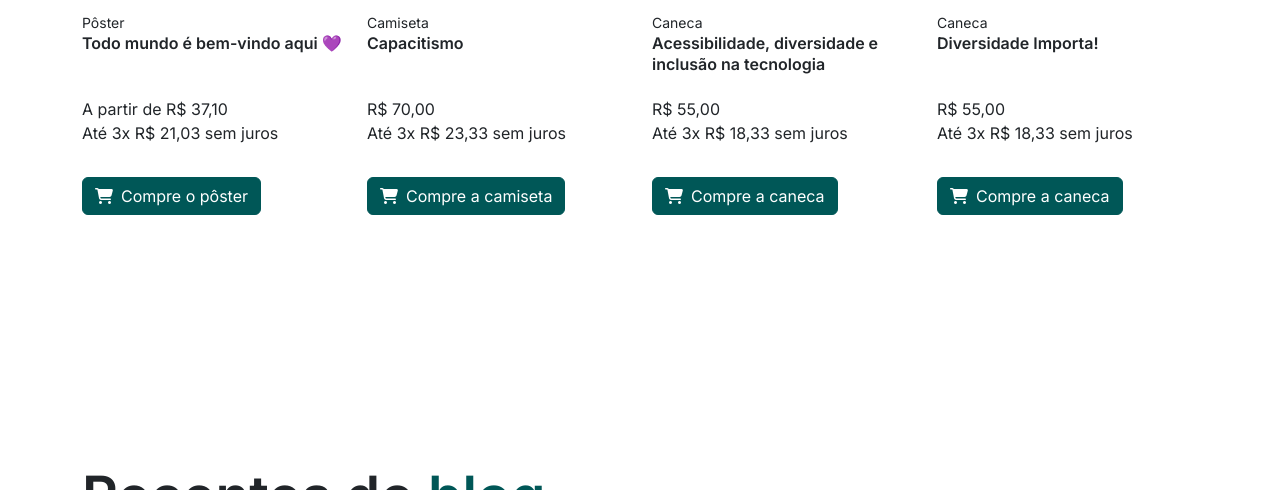
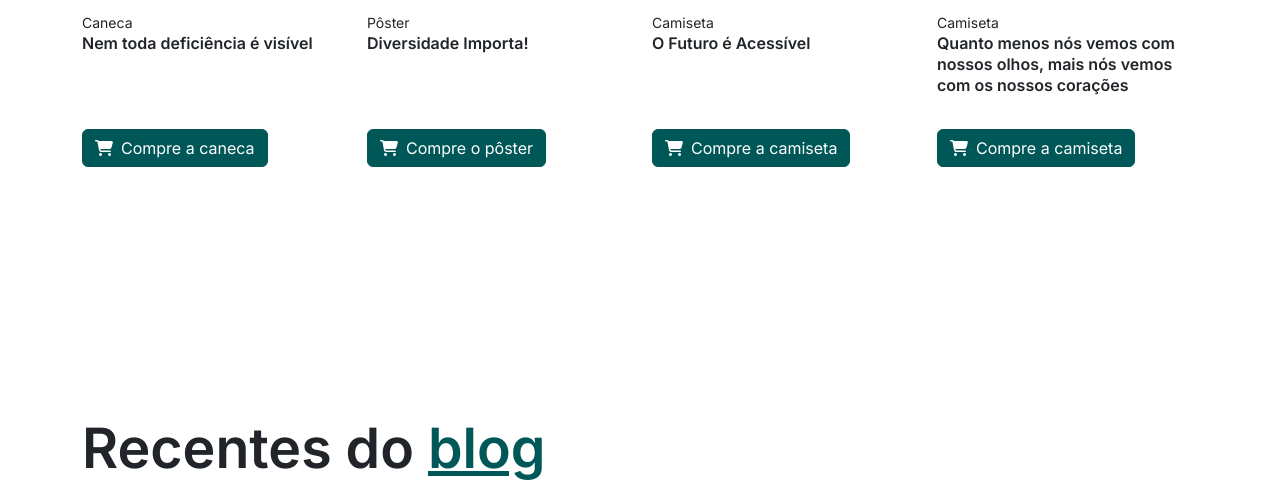
Before and after one commit to wagnerbeethoven/fa_jekyll-theme, a Jekyll site: the page built from index.html, in a window 1280 px wide and 900 px high, scrolled down 3425 px, cut to the strip 246-736 px from the top of the window. Built offline with Jekyll 4.4.1, drawn with Linux system fonts in a browser that asks for light colours; nearby versions of some CDN libraries; comment, search, counter and statistics services are not loaded.

Commit message:
Atualiza itens da loja com novos produtos, remove informações desnecessárias e corrige links e imagens

```diff
--- a/_data/loja.yml
+++ b/_data/loja.yml
@@ -1,69 +1,112 @@
 itens:
-# bottons
+# Bottons
   - titulo: 'Eu sou uma pessoa defensora da acessibilidade'
     tipo: Kit de Bottons
-    valor: 'R$ 21,00'
-    condicao: 'Até 3x R$ 7,00 sem juros'
     link: 'https://umapenca.com/focoacessivel/bottons/eu-sou-uma-pessoa-defensora-da-acessibilidade-243466.html'
-    foto: 'https://umapenca.imgix.net/243466/6638e96a-782f-42d9-be2c-2ef297acd148.jpg?auto=compress,format&q=65&w=425&h=600&fit=crop&crop=top'
-    alt: a
+    foto: 'https://umapenca.imgix.net/243466/96cc2076-628e-4150-a9b7-1bc48e3d5c56.jpg'
     artigo: o
 
-# camisetas
+  - titulo: 'Acabem com o Capacitismo, Agora!'
+    tipo: Kit de Bottons
+    link: 'https://umapenca.com/focoacessivel/bottons/acabem-com-o-capacitismo-agora-269409.htmll'
+    foto: 'https://umapenca.imgix.net/269409/6ae566a7-9c14-4f58-be87-59df1889293c.jpg'
+    artigo: o
+
+# Imãs
+  - titulo: 'Acabe com o capacitismo'
+    tipo: Kit de Imãs
+    link: 'https://umapenca.com/focoacessivel/ima/acabe-com-o-capacitismo-243471.html'
+    foto: 'https://umapenca.imgix.net/243471/f8ebc0f5-6ab6-4af0-b536-8e238897f0a2.jpg'
+    artigo: o
+
+# Pôster
+  - titulo: 'Todo mundo é bem-vindo aqui 💜'
+    tipo: Pôster
+    link: 'https://umapenca.com/focoacessivel/poster/todo-mundo-e-bem-vindo-aqui-244822.html'
+    foto: 'https://umapenca.imgix.net/244822/5f5c58ea-173d-438b-bcd1-c655721b712b.jpg'
+    artigo: o
+
+  - titulo: 'Diversidade Importa!'
+    tipo: Pôster
+    link: 'https://umapenca.com/focoacessivel/poster/diversidade-importa-269294.html'
+    foto: 'https://umapenca.imgix.net/269294/63ede4bc-54e5-4dea-8ed7-f3a7b6851bc0.jpg'
+    artigo: o
+
+# Camisetas
   - titulo: 'Capacitismo'
     tipo: Camiseta
-    valor: 'R$ 70,00'
-    condicao: 'Até 3x R$ 23,33 sem juros'
     link: 'https://umapenca.com/focoacessivel/camiseta/capacitismo-67074.html'
-    foto: 'https://umapenca.imgix.net/67074/13ff390d-7f25-4484-8ee9-140fb928f2fa.jpg?auto=compress,format&q=65&w=425&h=600&fit=crop&crop=top'
-    alt: a
+    foto: 'https://umapenca.imgix.net/67074/13ff390d-7f25-4484-8ee9-140fb928f2fa.jpg'
     artigo: a
 
   - titulo: 'Fé, Paz, Amor e União'
     tipo: Camiseta
-    valor: 'R$ 70,00'
-    condicao: 'Até 3x R$ 23,33 sem juros'
     link: 'https://umapenca.com/focoacessivel/camiseta/fe-paz-amor-e-uniao-244820.html'
-    foto: 'https://umapenca.imgix.net/244820/7081156d-906c-4ae0-8e13-8e2fef0e5a56.jpg?auto=compress,format&q=65&w=425&h=600&fit=crop&crop=top'
-    alt: a
+    foto: 'https://umapenca.imgix.net/244820/7081156d-906c-4ae0-8e13-8e2fef0e5a56.jpg'
     artigo: a
 
-  # imãs
-  - titulo: 'Acabe com o capacitismo'
-    tipo: Kit de Imãs
-    valor: 'R$ 21,00'
-    condicao: 'Até 3x R$ 7,00 sem juros'
-    link: 'https://umapenca.com/focoacessivel/ima/acabe-com-o-capacitismo-243471.html'
-    foto: 'https://umapenca.imgix.net/243471/f8ebc0f5-6ab6-4af0-b536-8e238897f0a2.jpg?auto=compress,format&q=65&w=425&h=600&fit=crop&crop=top'
-    alt: a
-    artigo: o
+  - titulo: 'Quanto menos nós vemos com nossos olhos, mais nós vemos com os nossos corações'
+    tipo: Camiseta
+    link: 'https://umapenca.com/focoacessivel/camiseta/quanto-menos-nos-vemos-com-nossos-olhos-mais-nos-vemos-com-os-nossos-coracoes-269413.html'
+    foto: 'https://umapenca.imgix.net/269413/73fbf6b9-3f78-45f4-b701-55460dc47911.jpg'
+    artigo: a
 
-   # poster
-  - titulo: 'Todo mundo é bem-vindo aqui 💜'
-    tipo: Pôster
-    valor: 'A partir de R$ 37,10'
-    condicao: 'Até 3x R$ 21,03 sem juros'
-    link: 'https://umapenca.com/focoacessivel/poster/todo-mundo-e-bem-vindo-aqui-244822.html'
-    foto: 'https://umapenca.imgix.net/244822/5f5c58ea-173d-438b-bcd1-c655721b712b.jpg?auto=compress,format&q=65&w=425&h=600&fit=crop&crop=top'
-    alt: a
-    artigo: o
+  - titulo: 'A11Y!'
+    tipo: Camiseta
+    link: 'https://umapenca.com/focoacessivel/camiseta/a11y-269259.html'
+    foto: 'https://umapenca.imgix.net/269259/c947bc47-891a-4404-b238-8b7f5fd427a0.jpg'
+    artigo: a
 
+  - titulo: 'Nada sobre nós sem nós'
+    tipo: Camiseta
+    link: 'https://umapenca.com/focoacessivel/camiseta/nada-sobre-nos-sem-nos-269289.html'
+    foto: 'https://umapenca.imgix.net/269289/240b6c3a-35c2-43fa-a346-902990161353.jpg'
+    artigo: a
 
-  # canecas
+  - titulo: 'O Futuro é Acessível'
+    tipo: Camiseta
+    link: 'https://umapenca.com/focoacessivel/camiseta/o-futuro-e-acessivel-269341.html'
+    foto: 'https://umapenca.imgix.net/269341/cc2e408a-a5ff-4924-9388-5b185a0ba0ac.jpg'
+    artigo: a
+
+  - titulo: 'Diversidade, Inclusão e Acessibilidade'
+    tipo: Camiseta
+    link: 'https://umapenca.com/focoacessivel/camiseta/diversidade-inclusao-acessibilidade-269400.html'
+    foto: 'https://umapenca.imgix.net/269400/2de345f3-b1c7-4b48-953a-412215f7b71e.jpg'
+    artigo: a
+
+  - titulo: 'Empatia, Respeito, Usabilidade, Diversidade e Acessibilidade'
+    tipo: Camiseta
+    link: 'https://umapenca.com/focoacessivel/camiseta/empatia-respeito-usabilidade-diversidade-acessibilidade-269399.html'
+    foto: 'https://umapenca.imgix.net/269399/3a55dc4a-64c9-481b-904c-5c7af1e57ef8.jpg'
+    artigo: a
+# Canecas
   - titulo: 'Acessibilidade, diversidade e inclusão na tecnologia'
     tipo: Caneca
-    valor: 'R$ 55,00'
-    condicao: 'Até 3x R$ 18,33 sem juros'
     link: 'https://umapenca.com/focoacessivel/caneca/acessibilidade-diversidade-e-inclusao-na-tecnologia-67041.html'
-    foto: 'https://umapenca.imgix.net/67041/ca395629-78f9-4a0f-a2de-00cb3613fdf3.jpg?auto=compress,format&q=65&w=425&h=600&fit=crop&crop=top'
-    alt: a
+    foto: 'https://umapenca.imgix.net/67041/ca395629-78f9-4a0f-a2de-00cb3613fdf3.jpg'
+    artigo: a
+
+  - titulo: 'Se não é acessível, não é aceitável'
+    tipo: Caneca
+    link: 'https://umapenca.com/focoacessivel/caneca/se-nao-e-acessivel-nao-e-aceitavel-269406.html'
+    foto: 'https://umapenca.imgix.net/269406/d5c5be9a-b9d6-441b-a580-30708ff24a74.jpg'
+    artigo: a
+
+  - titulo: 'Nem toda deficiência é visível'
+    tipo: Caneca
+    link: 'https://umapenca.com/focoacessivel/caneca/nem-toda-deficiencia-e-visivel-269268.html'
+    foto: 'https://umapenca.imgix.net/269268/4257f565-fdad-45ec-bcf8-d658628c532a.jpg'
+    artigo: a
+
+  - titulo: 'Sério! Você não é o usuário'
+    tipo: Caneca
+    link: 'https://umapenca.com/focoacessivel/caneca/serio-voce-nao-e-o-usuario-269291.html'
+    foto: 'https://umapenca.imgix.net/269291/5bba6a3a-7fcb-4854-ba8f-76e6f7e76dee.jpg'
     artigo: a
 
   - titulo: 'Diversidade Importa!'
     tipo: Caneca
-    valor: 'R$ 55,00'
-    condicao: 'Até 3x R$ 18,33 sem juros'
     link: 'https://umapenca.com/focoacessivel/caneca/diversidade-importa-67037.html'
-    foto: 'https://umapenca.imgix.net/67037/c7b7583c-c04e-4bef-b3dd-d39b20cf70c1.jpg?auto=compress,format&q=65&w=425&h=600&fit=crop&crop=top'
-    alt: a
+    foto: 'https://umapenca.imgix.net/67037/c7b7583c-c04e-4bef-b3dd-d39b20cf70c1.jpg'
     artigo: a
```
